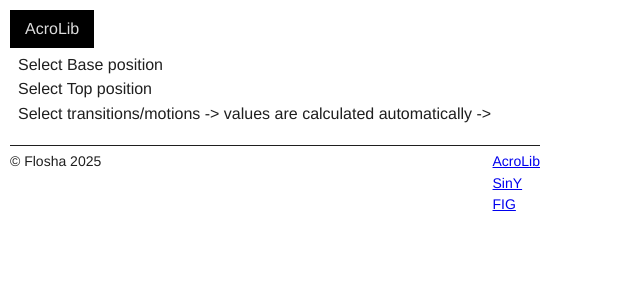
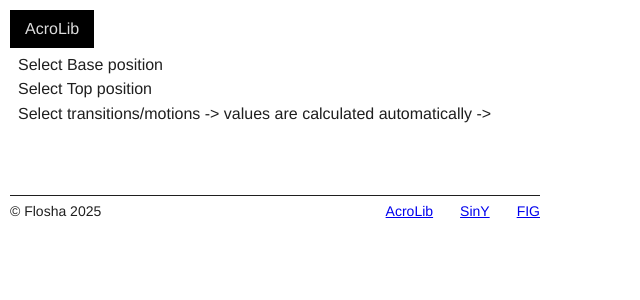
Before and after one commit to floshin/acrolib, a Jekyll site: the page built from interactive-tarrifsheet-element-difficulty-calculation.md, in a window 1280 px wide. Shown: the top 300 px of the page, without its empty margins (0-640 px from the left). Built offline with Jekyll 4.4.1, drawn with Linux system fonts in a browser that asks for light colours; our own code applies the rules of GitHub Pages for plain Markdown files.

Commit message:
Update default.html

```diff
--- a/_layouts/default.html
+++ b/_layouts/default.html
@@ -116,8 +116,10 @@ footer {
   border-top: 1px solid;
   justify-content: space-between;
   font-size: 14px;
+  margin-top: 50px;
 }
    footer ul {
+     display: flex;
      gap: 20px;
    }
 
```
